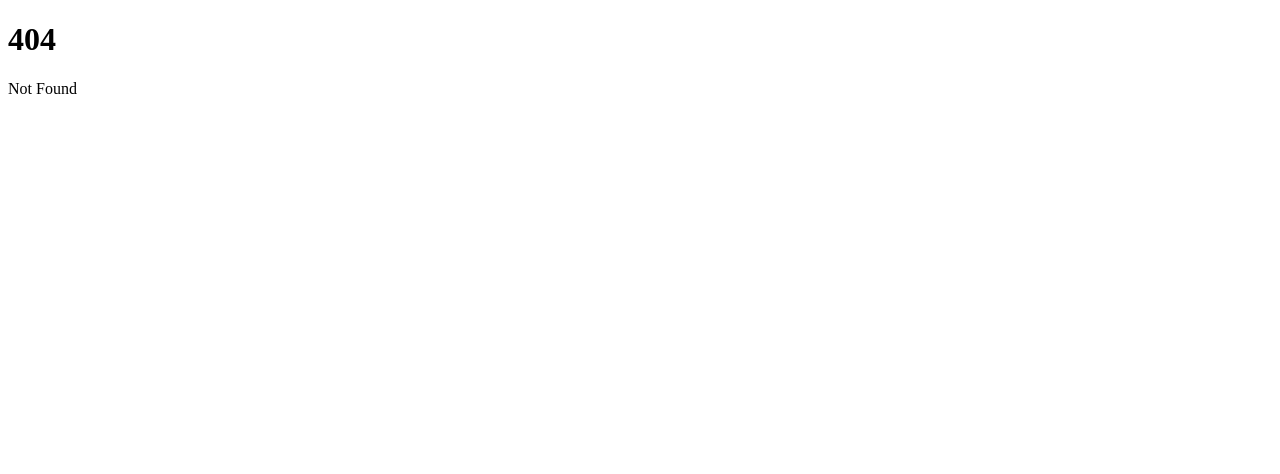
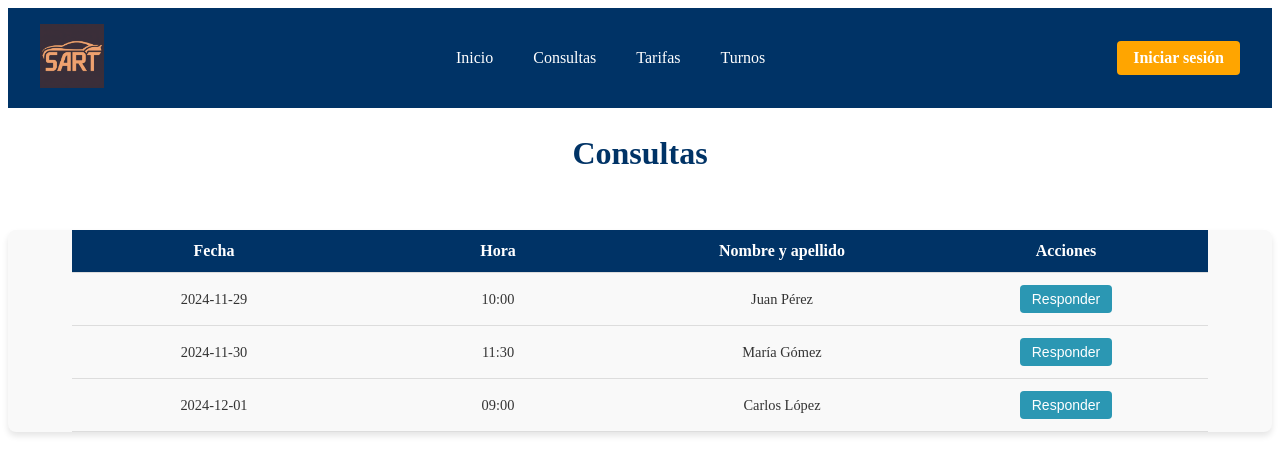
Before and after one commit to cazm0/TPI_DSI_P2, a SvelteKit app: page /consultas in a window 1280 px wide. Before the commit this address had no page. Shown: the top 474 px of the page. Built offline with nearby package versions, Linux system fonts and the light colour scheme.

Commit message:
Agregue chat de consultas

```diff
--- /dev/null
+++ b/src/routes/consultas/+page.svelte
@@ -0,0 +1,124 @@
+<script>
+    import Navbar from "../../components/layout/Navbar.svelte";
+    import { onMount } from "svelte";
+    import { goto } from "$app/navigation"; // Para redirigir
+    let consultas = [
+        {
+            id: 1,
+            fecha: "2024-11-29",
+            hora: "10:00",
+            nombre: "Juan",
+            apellido: "Pérez",
+        },
+        {
+            id: 2,
+            fecha: "2024-11-30",
+            hora: "11:30",
+            nombre: "María",
+            apellido: "Gómez",
+        },
+        {
+            id: 3,
+            fecha: "2024-12-01",
+            hora: "09:00",
+            nombre: "Carlos",
+            apellido: "López",
+        },
+    ];
+</script>
+
+<Navbar />
+<main class="bg-white text-gray-800 p-2">
+    <!-- Título central -->
+    <section class="title">
+        <h1 class="text-5xl font-bold text-blue-900" style="font-size:2rem">
+            Consultas
+        </h1>
+    </section>
+
+    <section class="table-container">
+        <table>
+            <thead>
+                <tr>
+                    <th>Fecha</th>
+                    <th>Hora</th>
+                    <th>Nombre y apellido</th>
+                    <th>Acciones</th>
+                </tr>
+            </thead>
+            <tbody>
+                {#each consultas as consulta (consulta.id)}
+                    <tr>
+                        <td>{consulta.fecha}</td>
+                        <td>{consulta.hora}</td>
+                        <td>{consulta.nombre} {consulta.apellido}</td>
+                        <td>
+                            <a href="consultas/responder">
+                                <button class="answer-btn"> Responder </button>
+                            </a>
+                        </td>
+                    </tr>
+                {/each}
+            </tbody>
+        </table>
+    </section>
+</main>
+
+<style>
+    main {
+        background-color: #ffffff;
+        color: #333333;
+    }
+
+    .title {
+        grid-column: 2;
+        color: #003366;
+        display: flex; /* Activa Flexbox */
+        justify-content: center; /* Centra horizontalmente */
+        align-items: center; /* Centra verticalmente */
+        height: 100%; /* Asegura que tome toda la altura del contenedor */
+    }
+    th {
+        background-color: #003366;
+        color: white;
+        font-size: 1rem;
+    }
+    td {
+        font-size: 0.9rem;
+        color: #333;
+    }
+    th,
+    td {
+        padding: 12px;
+        text-align: center;
+        border-bottom: 1px solid #ddd;
+    }
+    tr:hover {
+        background-color: #f1f1f1;
+    }
+    table {
+        width: 100%;
+        border-collapse: collapse;
+        table-layout: fixed;
+    }
+    .table-container {
+        margin-top: 2rem;
+        padding-inline: 4rem;
+        background-color: #f9f9f9;
+        border-radius: 8px;
+        box-shadow: 0 4px 6px rgba(0, 0, 0, 0.1);
+        overflow-x: auto;
+    }
+    .answer-btn {
+        background-color: #2b97b3;
+        color: white;
+    }
+    .answer-btn {
+        padding: 6px 12px;
+        font-size: 0.875rem;
+        border-radius: 4px;
+        cursor: pointer;
+        border: none;
+        transition: background-color 0.3s;
+    }
+</style>
--- /dev/null
+++ b/src/routes/consultas/responder/+page.svelte
@@ -0,0 +1,129 @@
+<script>
+    import Navbar from '../../../components/layout/Navbar.svelte';
+
+    let consulta = {
+        nombre: 'Juan',
+        Apellido: 'Perez'
+    };
+
+    let mensajes = [
+        ['cliente', 'Holaa, quiero hacer una consulta'],
+        ['cliente', 'La verdad que no entiendo el sistema'],
+        ['usuario', 'Sí, dime qué quieres hacer'],
+        ['cliente', "Esto esto y esto"]
+    ];
+
+    let nuevomensaje = '';
+
+    // Función para enviar mensaje
+    function enviarMensaje() {
+        if (nuevomensaje.trim()) {
+            mensajes = [...mensajes, ['usuario', nuevomensaje]]; // Agregar mensaje del usuario
+            nuevomensaje = ''; // Limpiar input
+        }
+    }
+</script>
+
+<Navbar />
+
+<main>
+    <section>
+        <h2>Chat de {consulta.nombre} {consulta.Apellido}</h2>
+        <div class="chat-container">
+            {#each mensajes as mensaje}
+            <!-- Se asignan clases según si es cliente o usuario -->
+
+                <p class="chatbox {mensaje[0]}">{mensaje[1]}</p>
+            {/each}
+        </div>
+        <div class="input-container">
+            <input
+                bind:value={nuevomensaje}
+                placeholder="Respondele al cliente"
+                on:keydown="{(e) => e.key === 'Enter' && enviarMensaje()}"
+            />
+            <button on:click={enviarMensaje}>Enviar</button>
+        </div>
+    </section>
+</main>
+
+<style>
+    main {
+        font-family: Arial, sans-serif;
+        padding: 1rem;
+        background-color: #f4f4f4;
+        border-radius: 8px;
+        box-shadow: 0 2px 8px rgba(0, 0, 0, 0.1);
+    }
+
+    h2 {
+        margin-bottom: 1rem;
+    }
+
+    .chat-container {
+        display: flex;
+        flex-direction: column;
+        margin-bottom: 1rem;
+        max-height: 300px;
+        overflow-y: auto;
+        padding: 0.25rem;
+        background: #fff;
+        border-radius: 8px;
+        border: 1px solid #ddd;
+    }
+
+    .chat-row {
+        display: flex;
+        align-items: center;
+    }
+
+    .chatbox {
+        padding: 0.5rem ;
+        border-radius: 12px;
+        max-width: 75%;
+        word-wrap: break-word;
+        font-size: 0.9rem;
+        margin-top:2px;
+        margin-bottom:8px;
+    }
+    .cliente {
+        justify-content: flex-start;
+
+        background-color: #7a8582;
+        color: #fff;
+        align-self: flex-start;
+    }
+
+    .usuario {
+        justify-content: flex-end;
+
+        background-color: #2b97b3;
+        color: #fff;
+        align-self: flex-end;
+    }
+
+    .input-container {
+        display: flex;
+    }
+
+    input {
+        flex: 1;
+        padding: 0.5rem;
+        border: 1px solid #ddd;
+        border-radius: 8px;
+        font-size: 1rem;
+    }
+
+    button {
+        padding: 0.5rem 1rem;
+        background-color: #2b97b3;
+        color: #fff;
+        border: none;
+        border-radius: 8px;
+        cursor: pointer;
+    }
+
+    button:hover {
+        background-color: #257b91;
+    }
+</style>
```
